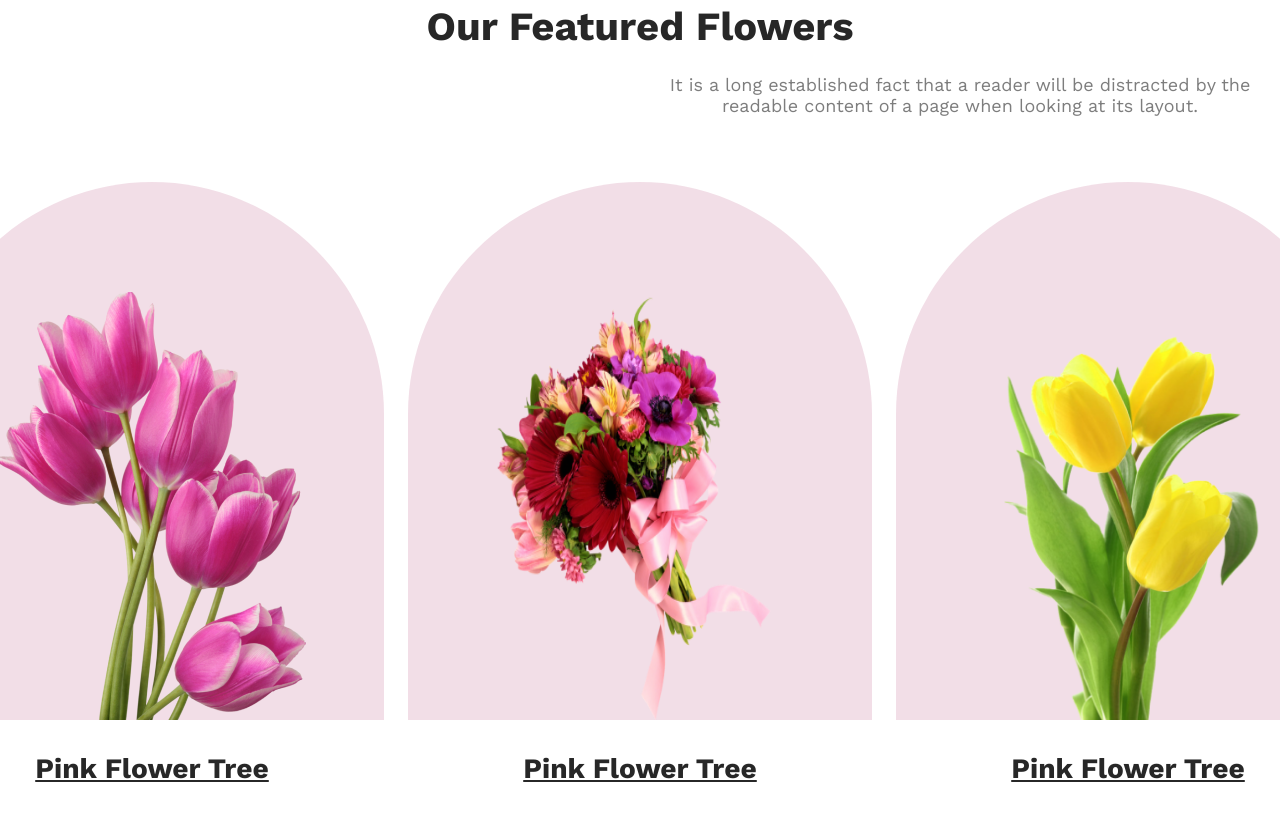
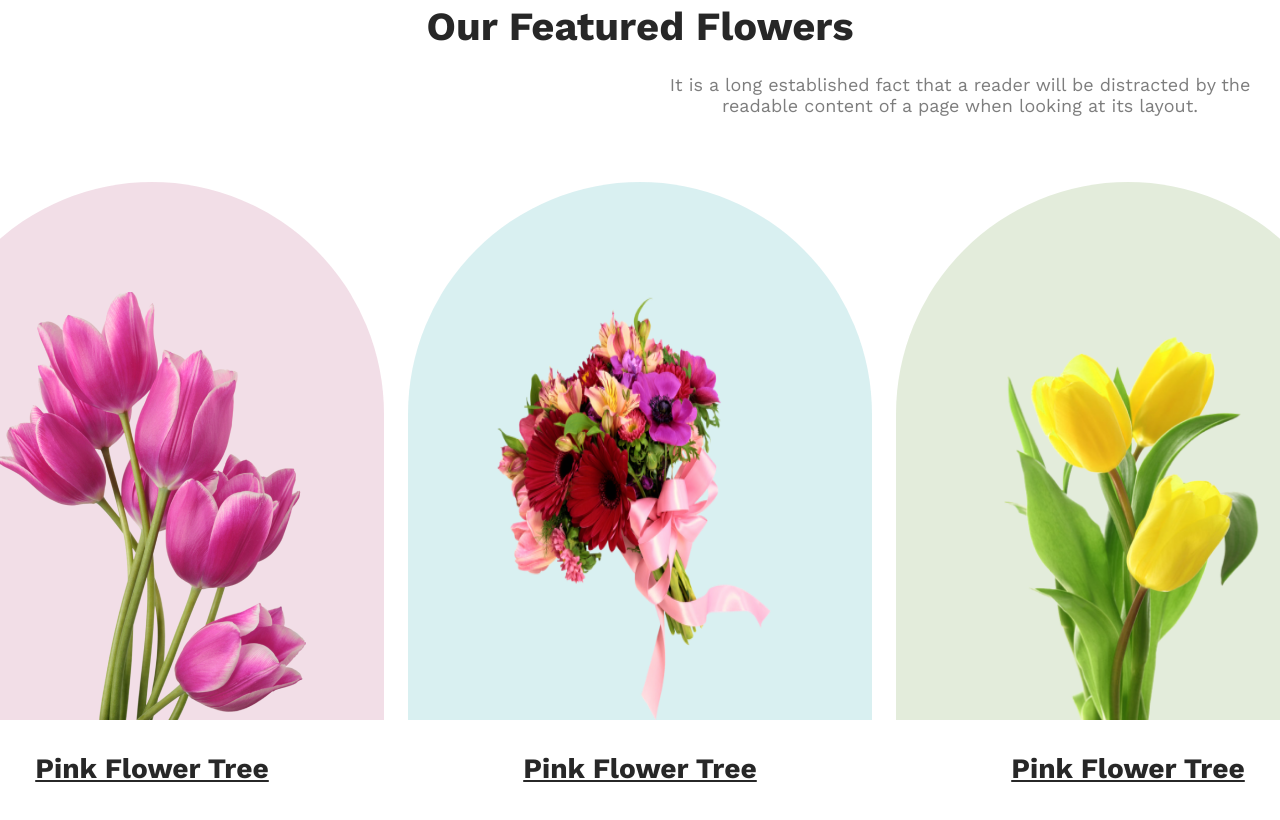
Before and after one commit to sadia111-a/flower-shop-assignment, a plain HTML site: page index.html in a window 1280 px wide. Shown: the part 2246-3066 px from the top of the page. Drawn offline with nearby package versions, Linux system fonts and the light colour scheme.

Commit message:
background color added

```diff
--- a/index.html
+++ b/index.html
@@ -68,7 +68,7 @@
                     </div>
                 </div>
                 <div class="flower-page">
-                    <div class="flower-box">
+                    <div class="flower-box box2">
 
                         <img class="flower-img" src="Flower Asset/pngwing 5.png" alt="">
 
@@ -78,7 +78,7 @@
                     </div>
                 </div>
                 <div class="flower-page">
-                    <div class="flower-box">
+                    <div class="flower-box box3">
 
                         <img class="flower-img" src="Flower Asset/pngwing 7.png" alt="">
 
--- a/style.css
+++ b/style.css
@@ -10,8 +10,9 @@ body {
     font-family: 'Ubuntu', sans-serif;
     font-family: 'Work Sans', sans-serif;
 }
+
 /* nav part starts here */
-.nav-list{
+.nav-list {
     text-align: center;
     display: flex;
     justify-content: center;
@@ -23,7 +24,8 @@ body {
     font-weight: 800;
     background-color: grey;
 }
-.my-section-container{
+
+.my-section-container {
     height: 100vh;
     text-align: center;
     padding: 150px;
@@ -32,7 +34,8 @@ body {
     background-size: cover;
     margin: auto;
 }
-.my-section-heading{
+
+.my-section-heading {
     margin-bottom: 50px;
     font-size: 80px;
 }
@@ -129,6 +132,16 @@ height: 800px;
     height: 538px;
     border-radius: 300px 300px 0px 0px;
     background: rgba(167, 33, 98, 0.15);
+}
+
+.box2 {
+
+    background: rgba(5, 151, 160, 0.15);
+}
+
+.box3 {
+
+    background: rgba(71, 125, 17, 0.15);
 }
 
 .flower-img {
```
Lines whose indentation alone changed are shown as unchanged.
